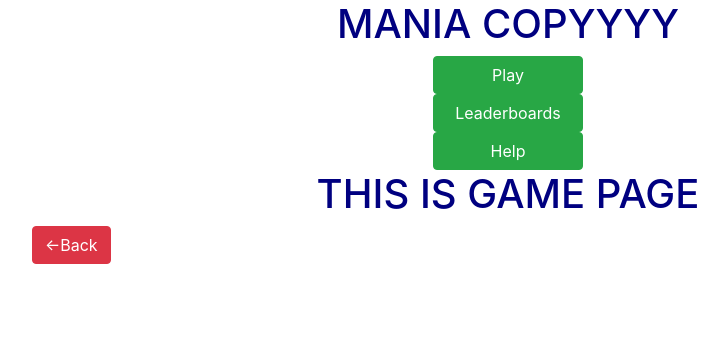
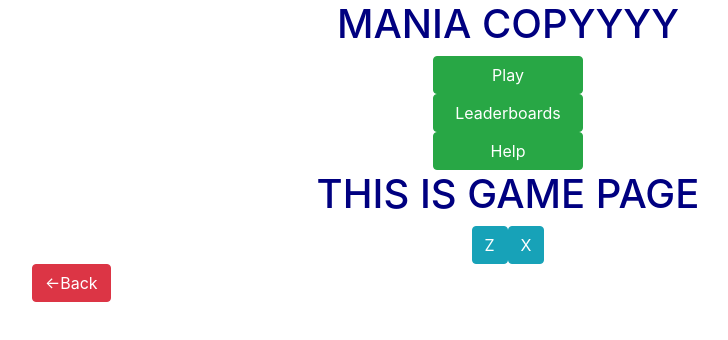
Before and after one commit to johnhuangg/ManiaSite, a React (Create React App) app in the folder maniasite/: page /game in a window 1280 px wide. Shown: the top 340 px of the page, without its empty margins (132-860 px from the left). Built offline with nearby package versions, Linux system fonts and the light colour scheme.

Commit message:
did some css, and started working on the game page

```diff
--- a/maniasite/src/components/gamePage.jsx
+++ b/maniasite/src/components/gamePage.jsx
@@ -8,6 +8,12 @@ class Game extends Component {
       <div>
         <div className="text-center">
           <h1>THIS IS GAME PAGE</h1>
+        </div>
+        <div className="row">
+          <div className="col-md-12 text-center">
+            <button className="btn btn-info">Z</button>
+            <button className="btn btn-info">X</button>
+          </div>
         </div>
         <div className="row">
           <div className="col-md-4 text-center">
--- a/maniasite/src/components/helpPage.jsx
+++ b/maniasite/src/components/helpPage.jsx
@@ -6,14 +6,16 @@ class Help extends Component {
   render() {
     return (
       <div>
+        <div className="container">
           <div className="text-center">
-          <h1>Leaderboard Page</h1>
+            <h1>Help Page</h1>
           </div>
           <div className="row">
             <div className="col-md-4 text-center">
               <NavLink to="/home">
                 <button className="btn btn-danger">{"<-Back"}</button>
               </NavLink>
+            </div>
           </div>
         </div>
         <div className="content">
--- a/maniasite/src/components/leaderboardPage.jsx
+++ b/maniasite/src/components/leaderboardPage.jsx
@@ -8,6 +8,7 @@ class Leaderboard extends Component {
   render() {
     return (
       <div>
+        <div className="container">
           <div className="text-center">
             <h1>Leaderboard Page</h1>
           </div>
@@ -16,6 +17,7 @@ class Leaderboard extends Component {
               <NavLink to="/home">
                 <button className="btn btn-danger">{"<-Back"}</button>
               </NavLink>
+            </div>
           </div>
         </div>
         <div className="Content">
--- a/maniasite/src/components/playPage.jsx
+++ b/maniasite/src/components/playPage.jsx
@@ -11,7 +11,7 @@ class Play extends Component {
           <h1>Play Page</h1>
         </div>
 
-        <div className="page-break">
+        <div className="container">
           <div className="row">
             <div className="col-md-12 text-center">
               <NavLink to="/game">
```
Lines whose indentation alone changed are shown as unchanged.
